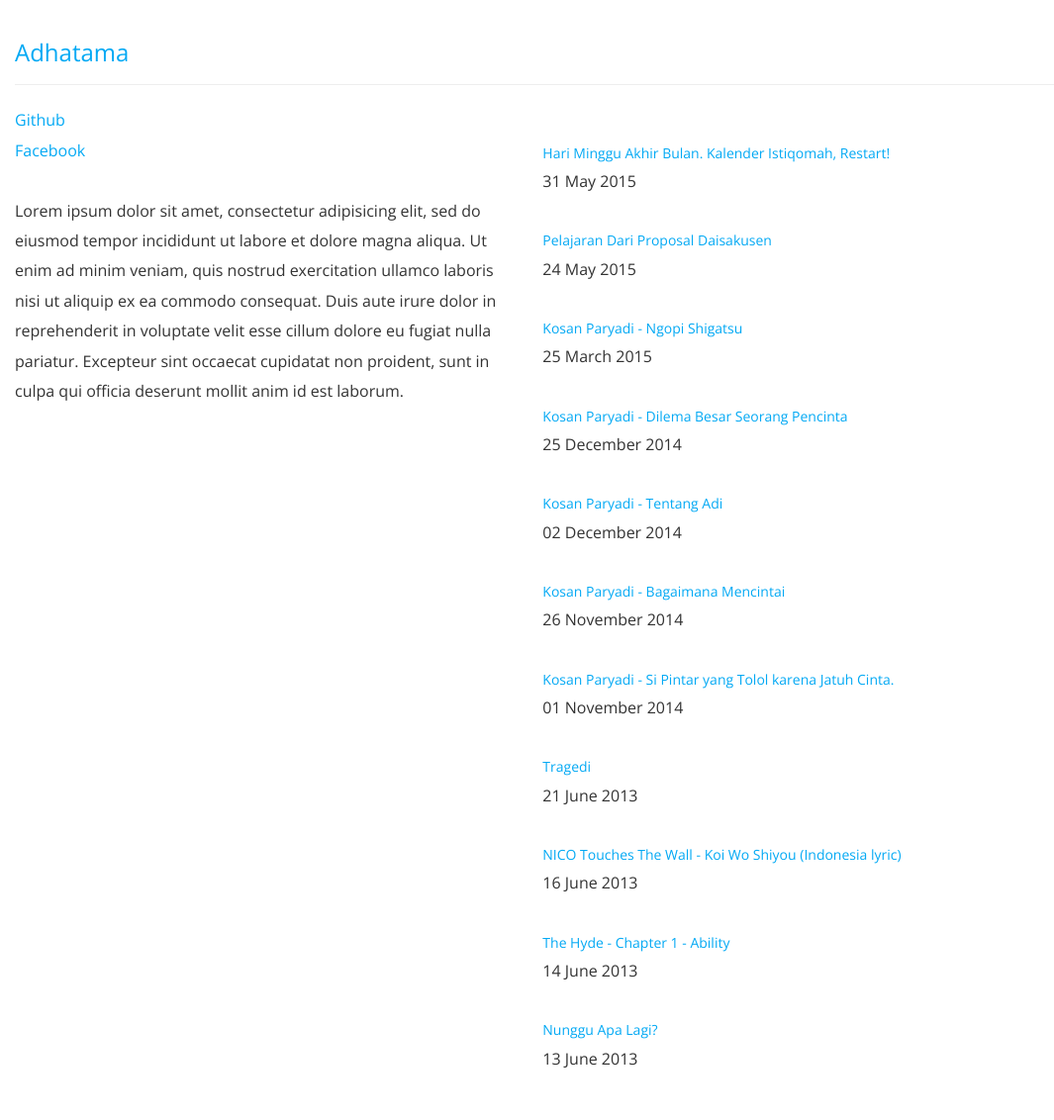
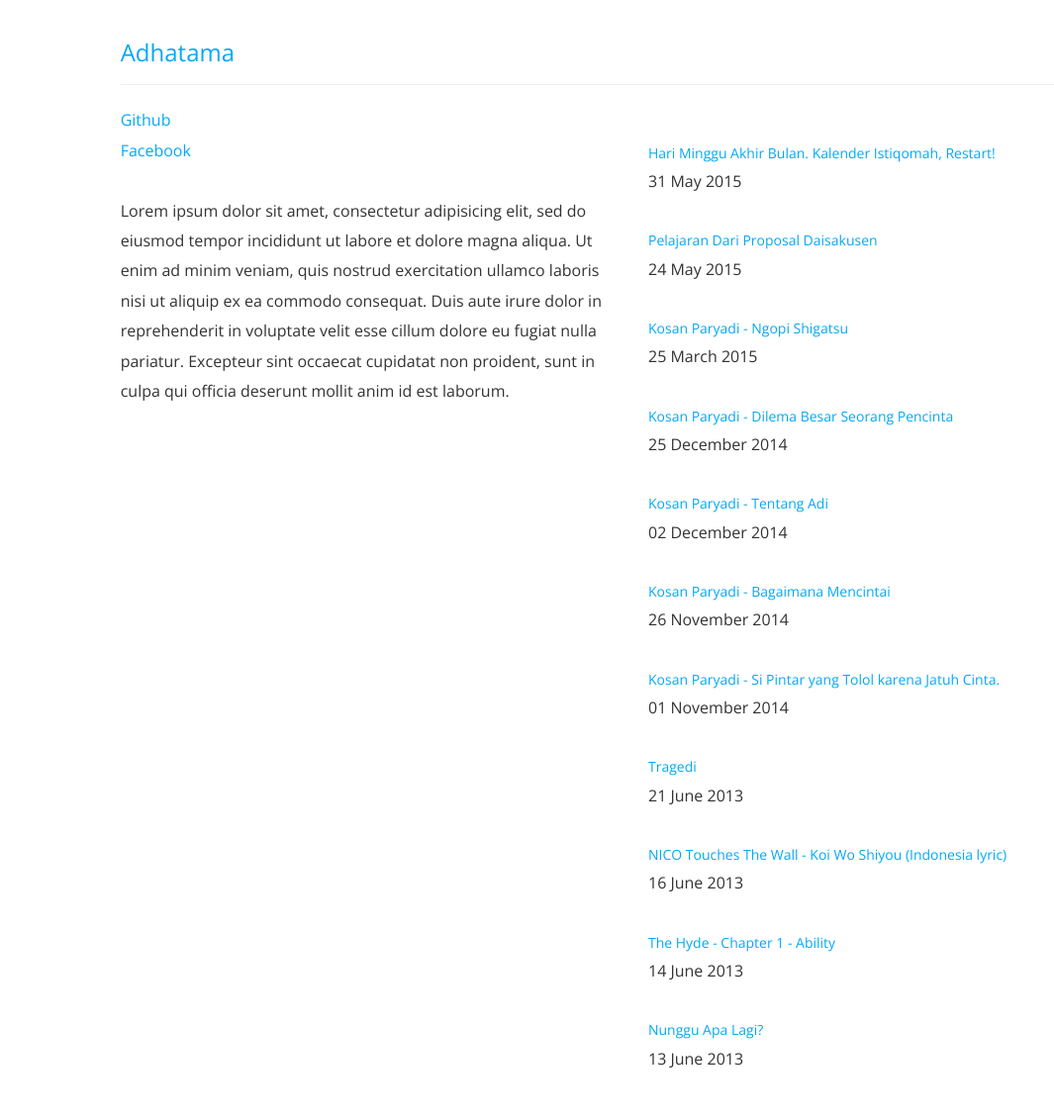
Before and after one commit to adhatama/adhatama.github.io, a Jekyll site: the page built from index.html, in a window 1280 px wide. Shown: the whole page at 99% size, without its empty margins (0-1065 px from the left). Built offline with Jekyll 4.4.1, drawn with Linux system fonts in a browser that asks for light colours; nearby versions of some CDN libraries.

Commit message:
styling theme

```diff
--- a/_layouts/post.html
+++ b/_layouts/post.html
@@ -29,7 +29,7 @@
     <body>
     <div class="container-fluid">
         <div class="row">
-            <div class="col-xs-12">
+            <div class="col-xs-12 col-md-offset-1 col-md-10">
                 <div class="page-header">
                     <h3><a href="/">Adhatama</a></h3>
                 </div>
@@ -37,7 +37,7 @@
         </div>
 
         <div class="row">
-            <div class="col-xs-8 col-xs-offset-2">
+            <div class="col-xs-12 col-md-8 col-md-offset-2">
                 <h3 style="text-align: center">{{ page.title }}</h3>
                 <p style="text-align: center" class="muted"> {{ page.date | date_to_long_string }} </p>
                 <br><br>
--- a/_layouts/themes-2nd.html
+++ b/_layouts/themes-2nd.html
@@ -29,7 +29,7 @@
     <body>
         <div class="container-fluid">
             <div class="row">
-                <div class="col-xs-12">
+                <div class="col-xs-12 col-md-offset-1 col-md-10">
                     <div class="page-header">
                         <h3><a href="/">Adhatama</a></h3>
                     </div>
@@ -37,7 +37,7 @@
             </div>
 
             <div class="row">
-                <div class="col-xs-5">
+                <div class="col-xs-12 col-md-5 col-md-offset-1">
                     <a href="https://github.com/adhatama" target="_blank">Github</a> <br>
                     <a href="https://www.facebook.com/am.adhatama" target="_blank">Facebook</a> <br>
 
@@ -52,7 +52,7 @@
                         proident, sunt in culpa qui officia deserunt mollit anim id est laborum.
                     </p>
                 </div>
-                <div class="col-xs-7">
+                <div class="col-xs-12 col-md-5">
                     <br>
                     <dl>
                         {% for post in site.posts %}
--- a/css/themes-2nd.css
+++ b/css/themes-2nd.css
@@ -14,6 +14,6 @@ a:hover {
 	text-decoration: none;
 }
 
-.padding-50 {
-	padding: 20px;
+.container-fluid {
+
 }
```
